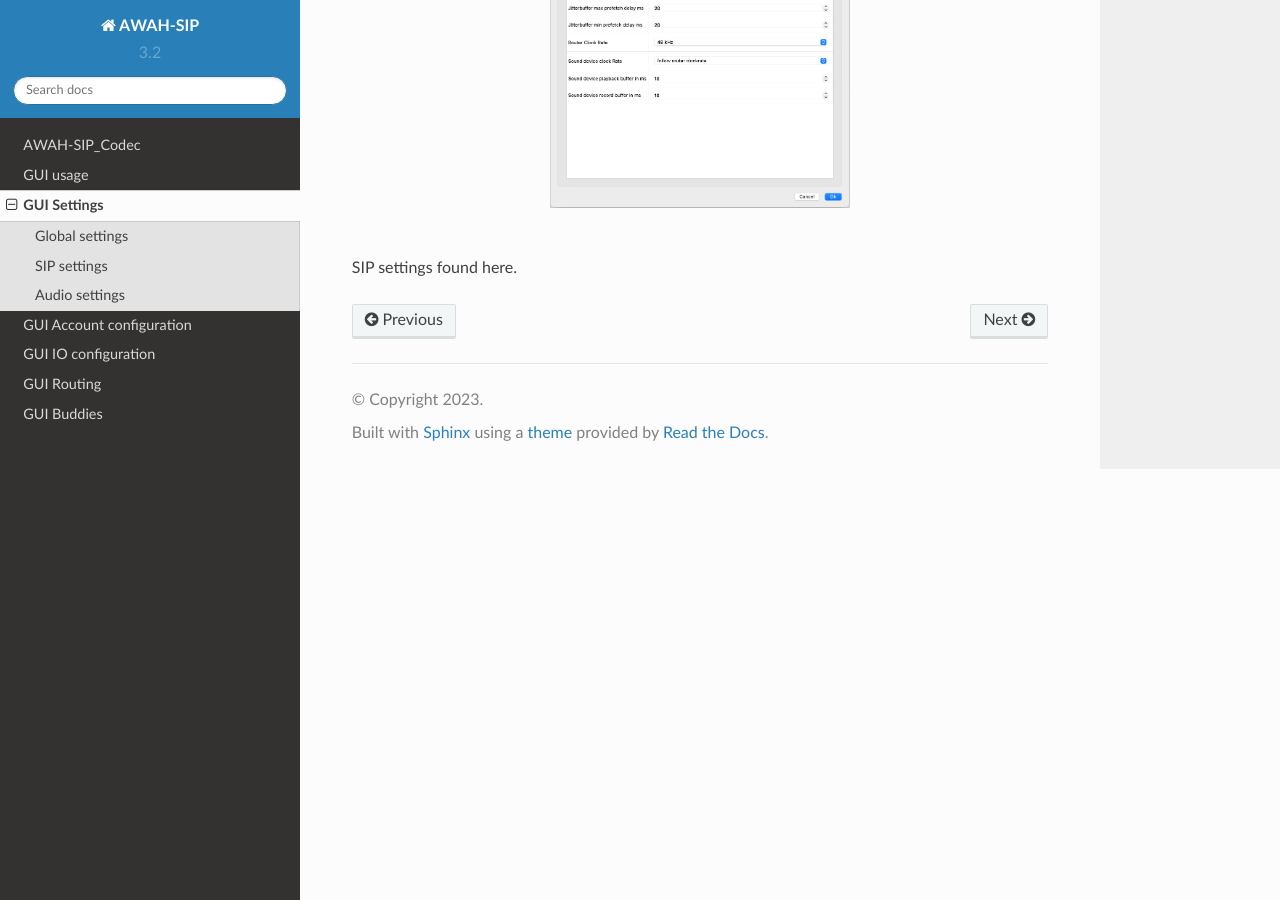
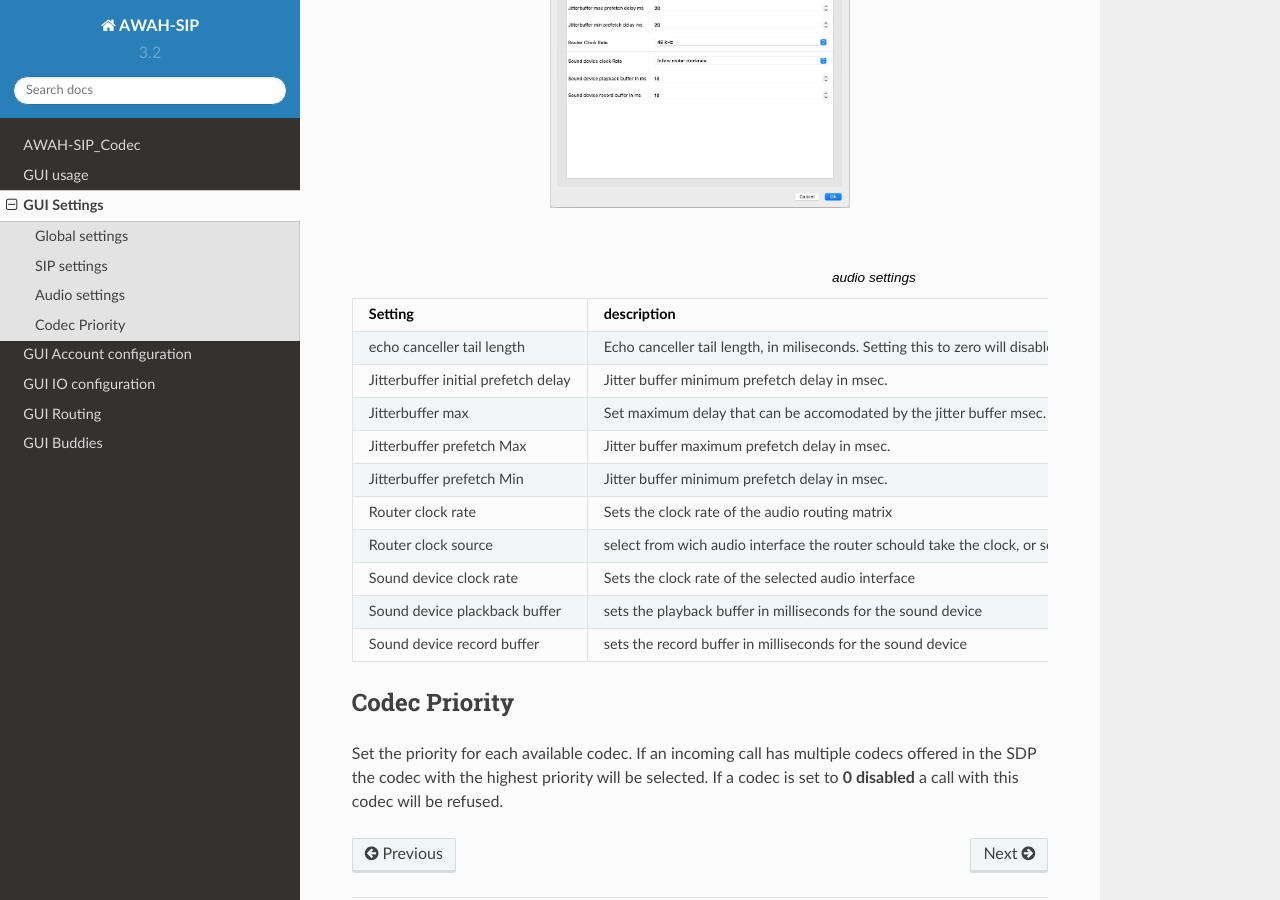
Before and after one commit to AWAH-SIP/AWAH-SIP_Documentation, a Sphinx documentation site: the page built from docs/source/AWAH-SIP_GUI_Settings.rst, in a window 1280 px wide and 900 px high, scrolled down 2308 px. Built offline with Sphinx 7.4.7 and the Read the Docs theme 2.0.0, drawn with Linux system fonts in a browser that asks for light colours.

Commit message:
Update AWAH-SIP_GUI_Settings.rst

```diff
--- a/docs/source/AWAH-SIP_GUI_Settings.rst
+++ b/docs/source/AWAH-SIP_GUI_Settings.rst
@@ -56,7 +56,7 @@
   :alt: GUI call statisits:
 |
 
-.. list-table:: global settings
+.. list-table:: SIP settings
    :widths: 200 300
    :header-rows: 1
 
@@ -113,4 +113,46 @@
   :align: center
   :alt: GUI call statisits:
 |
-SIP settings found here.
+.. list-table:: audio settings
+   :widths: 200 300
+   :header-rows: 1
+
+   * - Setting
+     - description
+
+   * - echo canceller tail length
+     - Echo canceller tail length, in miliseconds. Setting this to zero will disable echo cancellation.
+
+   * - Jitterbuffer initial prefetch delay
+     - Jitter buffer minimum prefetch delay in msec.
+
+   * - Jitterbuffer max
+     - Set maximum delay that can be accomodated by the jitter buffer msec.
+
+   * - Jitterbuffer prefetch Max
+     - Jitter buffer maximum prefetch delay in msec.
+
+   * - Jitterbuffer prefetch Min
+     - Jitter buffer minimum prefetch delay in msec.
+
+   * - Router clock rate
+     - Sets the clock rate of the audio routing matrix
+
+   * - Router clock source
+     - select from wich audio interface the router schould take the clock, or set to internal clocking if no audio interface is connected.
+
+   * - Sound device clock rate
+     - Sets the clock rate of the selected audio interface
+
+   * - Sound device plackback buffer
+     - sets the playback buffer in milliseconds for the sound device
+
+   * - Sound device record buffer
+     - sets the record buffer in milliseconds for the sound device
+
+
+Codec Priority
+--------------
+
+Set the priority for each available codec. If an incoming call has multiple codecs offered in the SDP the codec with the highest priority will be selected.
+If a codec is set to **0 disabled** a call with this codec will be refused.
```
